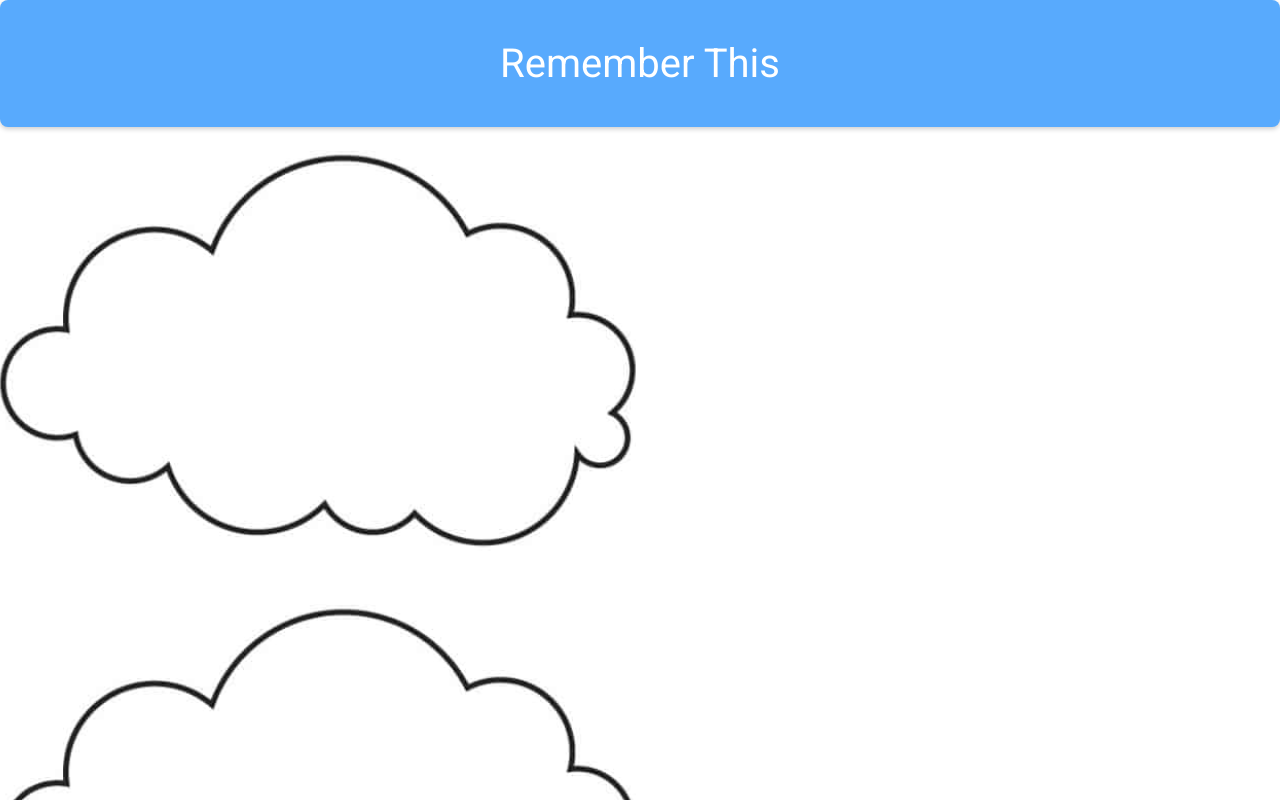
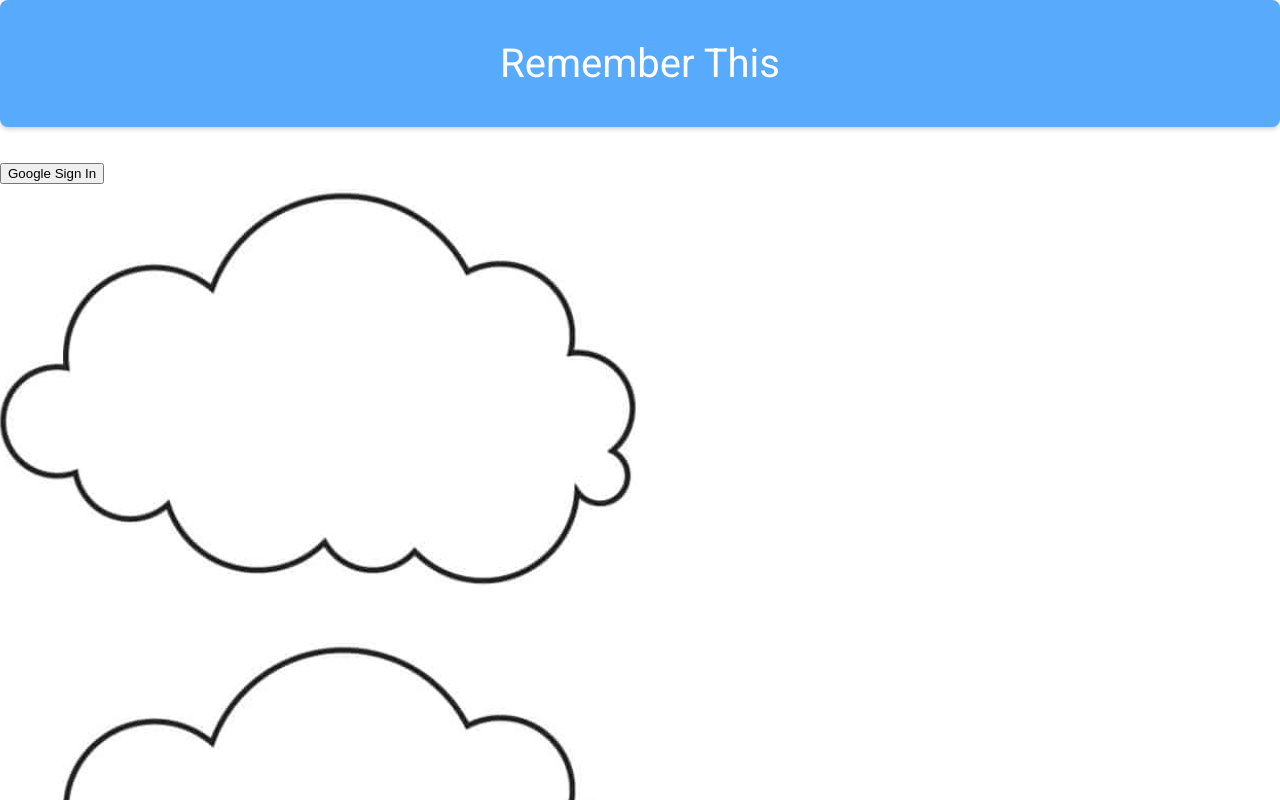
Before and after one commit to willey599/RememberThis, an Angular app in the folder remember-this-frontend/: page / in a window 1280 px wide. Shown: the top 800 px of the page. Built offline with nearby package versions, Linux system fonts and the light colour scheme.

Commit message:
feat(app.ts): Add sign in button to frontend

```diff
--- a/remember-this-frontend/src/app/app.ts
+++ b/remember-this-frontend/src/app/app.ts
@@ -9,7 +9,8 @@ import { Cloud } from './cloud/cloud';
   template: `
   <header class="main-header">Remember This</header>
   <h1>
-    <app-cloud></app-cloud>
+  <button (click)="googleSignIn()">Google Sign In</button>
+  <app-cloud></app-cloud>
     <app-cloud></app-cloud>
   </h1>`,
   styleUrl: './app.css',
@@ -17,4 +18,7 @@ import { Cloud } from './cloud/cloud';
 
 export class App {
   protected title = 'RememberThis';
+  googleSignIn(){
+    window.location.href='http://localhost:8080/oauth2/authorization/google'
+  }
 }
```
